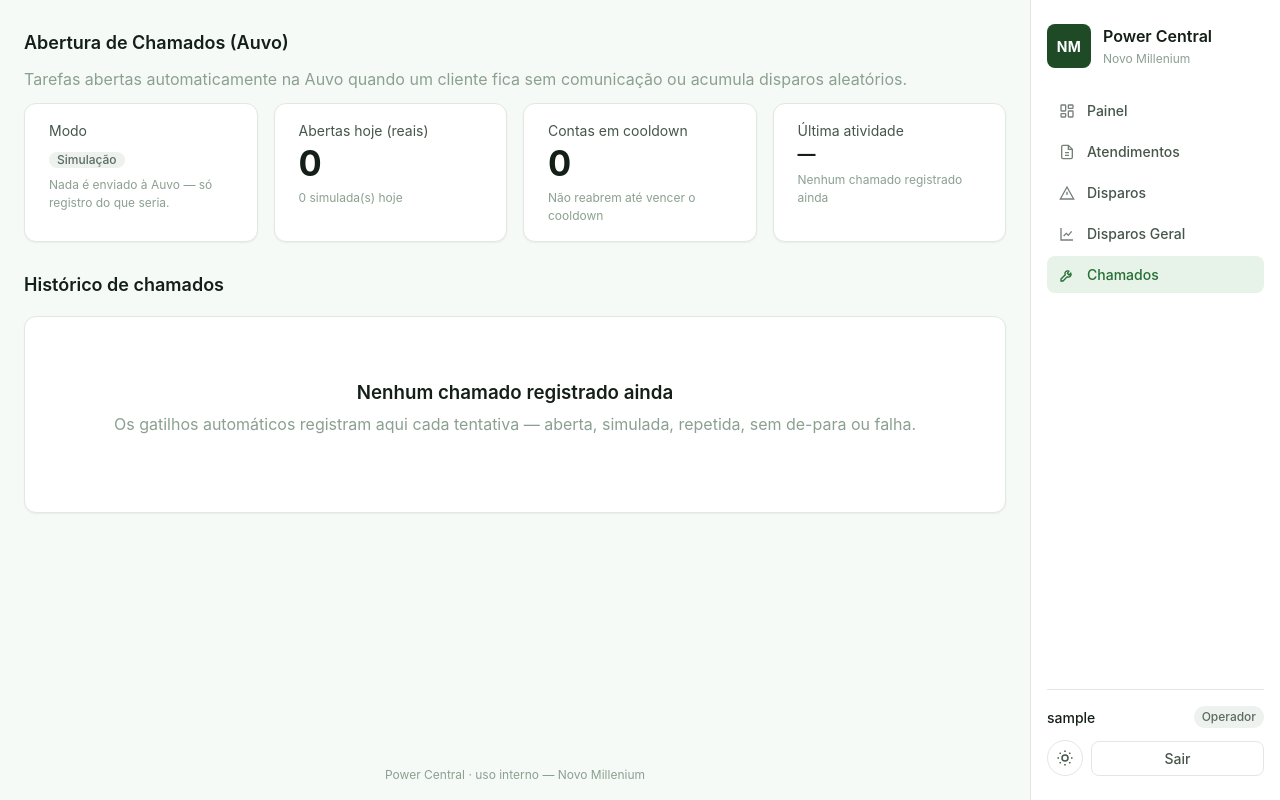
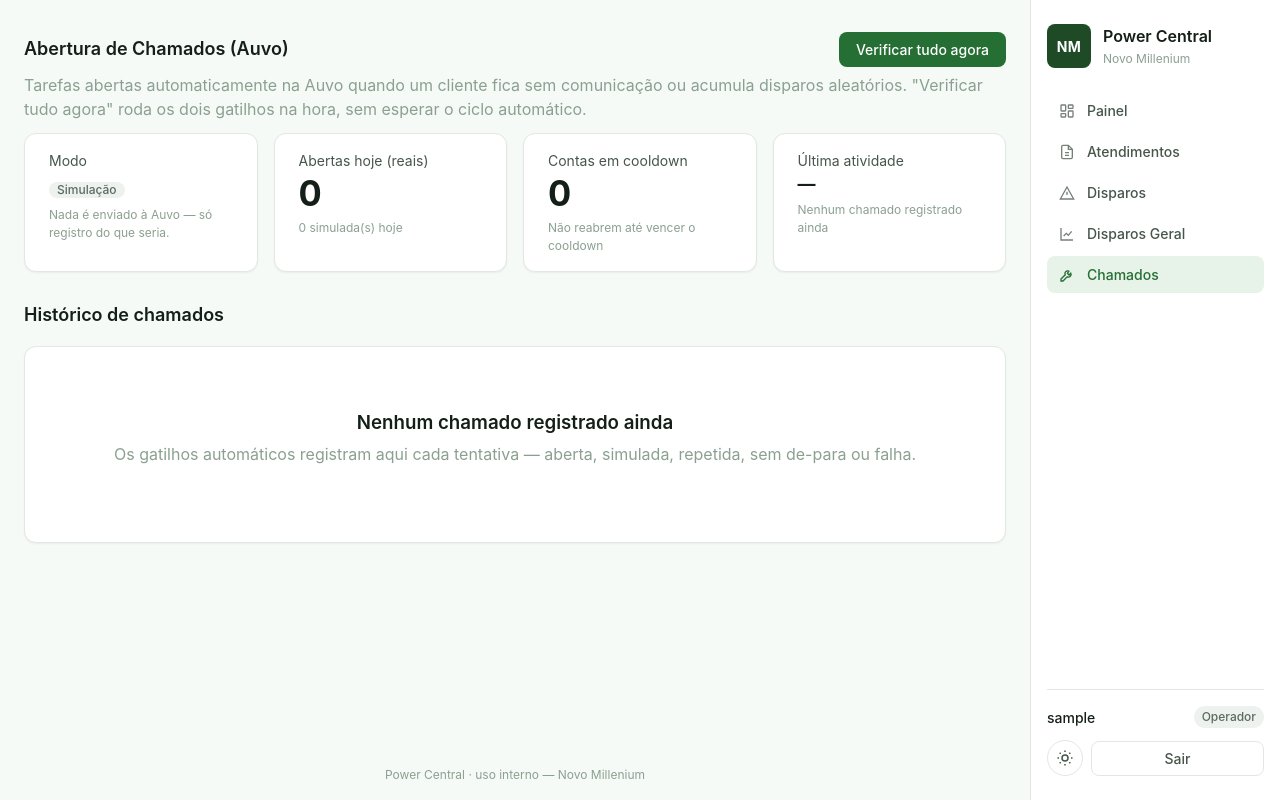
Before and after one commit to mnaame/Projeto_Power_Central, a Flask app: page /chamados in a window 1280 px wide. Run offline with Flask 3, Linux system fonts and the light colour scheme; the visitor is signed in with stand-in values (Sample User, id 1); data that the repository does not hold is empty.

Commit message:
Botão "Verificar tudo agora" na aba Chamados (Auvo)
Sem comunicação já roda sozinha a cada 5 min (ciclo automático), mas
disparos só era avaliado quando alguém gerava relatório na aba Disparos —
nada rodava sozinho durante o dia. Novo botão no painel de Chamados roda
os dois gatilhos na hora, direto dali:

- Sem comunicação: reusa trigger_service.disparar_manual (mesmo efeito do
  botão "Atualizar agora" do Painel).
- Disparos: report_service.gerar_disparos com a janela automática (desde
  o último relatório até agora).

Cada um com seu próprio lock/cooldown — um bloqueado não impede o outro
de rodar; feedback via flash message para os dois. 4 testes novos.
Suíte completa: 285.

```diff
--- a/app/web/auvo/routes.py
+++ b/app/web/auvo/routes.py
@@ -20,7 +20,7 @@ from app.domain.dates import FUSO_HORARIO
 from app.extensions import db
 from app.integrations.auvo_client import AuvoError
 from app.models.auvo import AuvoChamado, AuvoDepara
-from app.services import audit_service, auvo_service, settings_service
+from app.services import audit_service, auvo_service, report_service, settings_service, trigger_service
 from app.web.auth.decorators import roles_required
 from app.web.auvo.forms import ConfiguracaoAuvoForm, CredenciaisAuvoForm, TestarCriacaoForm
 
@@ -113,6 +113,62 @@ def painel():
         total_paginas=total_paginas,
         total=total,
     )
+
+
+@bp.route("/verificar-agora", methods=["POST"])
+@login_required
+def verificar_agora():
+    """Botão "Verificar tudo agora": roda, na hora, os dois gatilhos que
+    alimentam a Auvo — o ciclo do coletor (sem comunicação, mesmo efeito do
+    botão "Atualizar agora" do Painel) e o relatório de Disparos com a
+    janela automática (desde o último até agora) — sem precisar visitar o
+    Painel nem a aba de Disparos. Cada um tem seu próprio lock/cooldown;
+    um bloqueado não impede o outro de rodar."""
+    try:
+        cycle = trigger_service.disparar_manual(config=current_app.config, user_id=current_user.id)
+        audit_service.registrar(
+            action="manual_update",
+            result="success" if cycle.status == "success" else "failure",
+            user=current_user,
+            details={
+                "cycle_id": cycle.id,
+                "status": cycle.status,
+                "error": cycle.error_message,
+                "origem": "chamados",
+            },
+        )
+        if cycle.status == "success":
+            flash("Sem comunicação: verificado agora.", "info")
+        else:
+            flash(f"Sem comunicação terminou com erro: {cycle.error_message}", "warning")
+    except trigger_service.CicloEmAndamentoError:
+        flash("Sem comunicação: já havia uma verificação em andamento.", "warning")
+    except trigger_service.CooldownAtivoError as exc:
+        flash(f"Sem comunicação: aguarde mais {exc.segundos_restantes}s antes de verificar de novo.", "warning")
+
+    try:
+        run = report_service.gerar_disparos(config=current_app.config, user_id=current_user.id)
+        audit_service.registrar(
+            action="report_generated",
+            result="success" if run.status == "success" else "failure",
+            user=current_user,
+            details={
+                "module": "disparos",
+                "run_id": run.id,
+                "row_count": run.row_count,
+                "error": run.error_message,
+                "origem": "chamados",
+            },
+        )
+        if run.status == "success":
+            flash(f"Disparos: verificado agora ({run.row_count} cliente(s) no período).", "info")
+        else:
+            flash(f"Disparos terminou com erro: {run.error_message}", "warning")
+    except report_service.RelatorioEmAndamentoError:
+        flash("Disparos: já havia uma geração em andamento.", "warning")
+
+    db.session.commit()
+    return redirect(url_for("auvo.painel"))
 
 
 # ----------------------------------------------------------------------
--- a/app/web/templates/auvo/painel.html
+++ b/app/web/templates/auvo/painel.html
@@ -6,16 +6,21 @@
 <div class="section">
   <div class="section-title">
     <h2>Abertura de Chamados (Auvo)</h2>
-    {% if current_user.is_admin %}
     <div style="display: flex; gap: var(--space-2);">
+      <form method="post" action="{{ url_for('auvo.verificar_agora') }}" data-loading-submit>
+        <input type="hidden" name="csrf_token" value="{{ csrf_token() }}">
+        <button type="submit" class="btn btn-primary">Verificar tudo agora</button>
+      </form>
+      {% if current_user.is_admin %}
       <a class="btn btn-ghost" href="{{ url_for('auvo.depara') }}">Gestão do de-para</a>
       <a class="btn btn-ghost" href="{{ url_for('auvo.configuracao') }}">Configuração</a>
+      {% endif %}
     </div>
-    {% endif %}
   </div>
   <p class="muted" style="margin-top: calc(-1 * var(--space-2));">
     Tarefas abertas automaticamente na Auvo quando um cliente fica sem comunicação
-    ou acumula disparos aleatórios.
+    ou acumula disparos aleatórios. "Verificar tudo agora" roda os dois gatilhos na
+    hora, sem esperar o ciclo automático.
   </p>
 
   <div class="stat-grid">
```
Also changed, not shown: docs/OPERACAO.md (+9 -0 lines), tests/integration/test_auvo_verificar_agora.py (added, +74 -0 lines).
